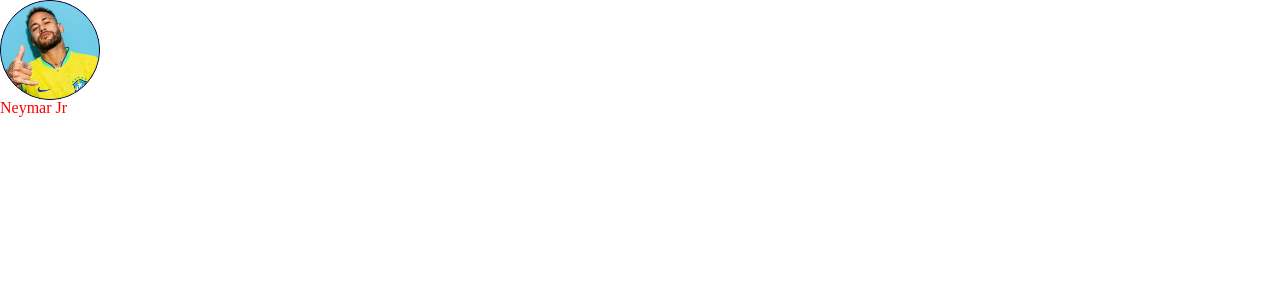
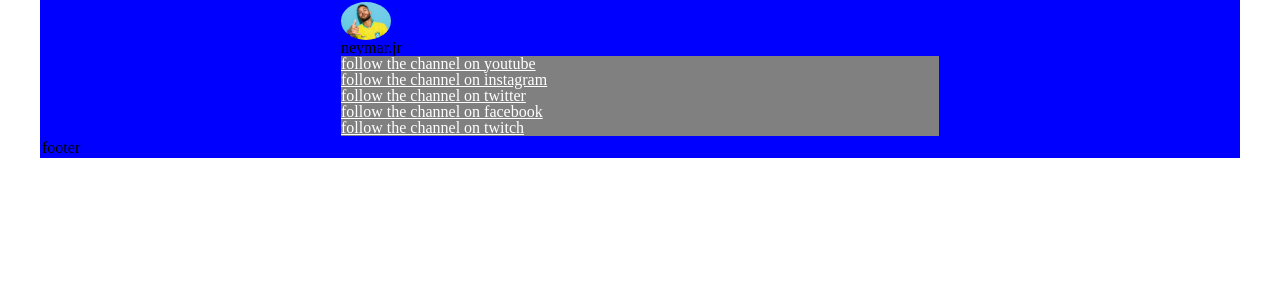
Before and after one commit to almeidaleandro28/devmedia_bio_neymar, a React (Vite) app: page / in a window 1280 px wide. Shown: the top 300 px of the page. Built offline with nearby package versions, Linux system fonts and the light colour scheme; the HTML template or start-up script is replaced by a standard one.

Commit message:
feat: create footer and position elements in container

```diff
--- a/src/App.tsx
+++ b/src/App.tsx
@@ -1,10 +1,13 @@
 import { ThemeProvider } from "styled-components"
 import Header from "./Components/Layout/Header"
 import { GlobalStyled } from "./GlobalStyled"
+import Footer from "./Components/Layout/Footer"
+import { Container } from "./Components/Layout/Container_styled"
 
 const Theme = {
   colors: {
-    body: "#ffffff"
+    body: "#ffffff",
+    text: "#ffffff"
   }
 }
 
@@ -14,7 +17,8 @@ function App() {
   return (
     <ThemeProvider theme={ Theme }>
       <GlobalStyled />
-        <Header />
+          <Header />
+        <Footer />
     </ThemeProvider>
   )
 }
--- /dev/null
+++ b/src/Components/Layout/Container_styled.tsx
@@ -0,0 +1,11 @@
+import styled from "styled-components";
+
+export const Container = styled.div`
+  max-width: 1200px;
+  margin: 0 auto;
+  background-color: blue;
+  padding: 2px;
+  display: flex;
+  flex-direction: column;
+  justify-content: center;
+`
--- /dev/null
+++ b/src/Components/Layout/Footer.tsx
@@ -0,0 +1,19 @@
+import styled from "styled-components";
+import { Container } from "./Container_styled";
+
+const FooterStyled = styled.footer`
+
+`
+
+
+function Footer() {
+  return (
+    <FooterStyled>
+      <Container >
+        footer
+      </Container>
+    </FooterStyled>
+  );
+}
+
+export default Footer;
--- a/src/Components/Layout/Header.tsx
+++ b/src/Components/Layout/Header.tsx
@@ -1,32 +1,44 @@
 import styled from "styled-components";
 import neymar from "../../assets/neymar.jpg";
+import Menu from "./Menu";
+import { Container } from "./Container_styled";
+
+const Hero = styled.header`
+
+`
 
 const Title = styled.h1`
-  color: red;
+  color: ;
 `
+const ContainerHero = styled.div`
+  width: 50%;
+  margin: 0 auto;
+  display: flex;
+  flex-direction: column;
+  justify-content: space-around;
 
-const ContainerPhoto = styled.div`
-  width: 100px;
-  height: 100px;
-  background-color: #0000ff;
-  border: 1px solid #000000;
-  border-radius: 50%;
 `
 
 const ImgPhoto = styled.img`
   height: 100%;
-  width: 100%;
+  width: 50px;
   border-radius: 50%;
   object-fit: cover;
 `
 
+
 function Header() {
   return (
     <>
-      <ContainerPhoto>
-        <ImgPhoto src={neymar} alt="brazilian national team football player neymar"/>
-      </ContainerPhoto>
-      <Title>Neymar Jr</Title>
+      <Hero>
+        <Container>
+          <ContainerHero>
+            <ImgPhoto src={neymar}></ImgPhoto>
+            <Title>neymar.jr</Title>
+            <Menu />
+          </ContainerHero>
+        </Container>
+      </Hero>
    </>
   );
 }
--- /dev/null
+++ b/src/Components/Layout/Link.tsx
@@ -0,0 +1,18 @@
+import styled from "styled-components";
+
+interface options {
+  text: string,
+  url: string,
+}
+
+const LinkMenu = styled.a`
+  color: #ffffff;
+`
+
+function Link( op: options ) {
+  return (
+    <LinkMenu href={op.url}>{op.text}</LinkMenu>
+  );
+}
+
+export default Link;
--- /dev/null
+++ b/src/Components/Layout/Menu.tsx
@@ -0,0 +1,34 @@
+import styled from "styled-components";
+import Link from "./Link";
+
+const Nav = styled.nav`
+  background-color: #808080;
+  display: flex;
+  flex-direction: column;
+
+`
+
+
+function Menu() {
+  return (
+    <Nav>
+      <Link text="
+        follow the channel on youtube"
+        url="https://www.youtube.com/" />
+      <Link text="
+        follow the channel on instagram"
+        url="https://www.instagram.com/" />
+      <Link text="
+        follow the channel on twitter"
+        url="https://twitter.com/" />
+      <Link text="
+        follow the channel on facebook"
+        url="https://pt-br.facebook.com/" />
+      <Link text="
+        follow the channel on twitch"
+        url="https://www.twitch.tv/" />
+    </Nav>
+  );
+}
+
+export default Menu;
--- a/src/GlobalStyled.tsx
+++ b/src/GlobalStyled.tsx
@@ -28,6 +28,7 @@ export const GlobalStyled = createGlobalStyle`
   body {
     line-height: 1;
     background-color: ${ ( { theme} ) => theme.colors.body };
+
   }
   ol, ul {
     list-style: none;
@@ -55,4 +56,5 @@ export const GlobalStyled = createGlobalStyle`
     height: 110vh;
   }
 
+
 `
```
Also changed, not shown: 1 other file (tests, documents, lock files or other folders).
